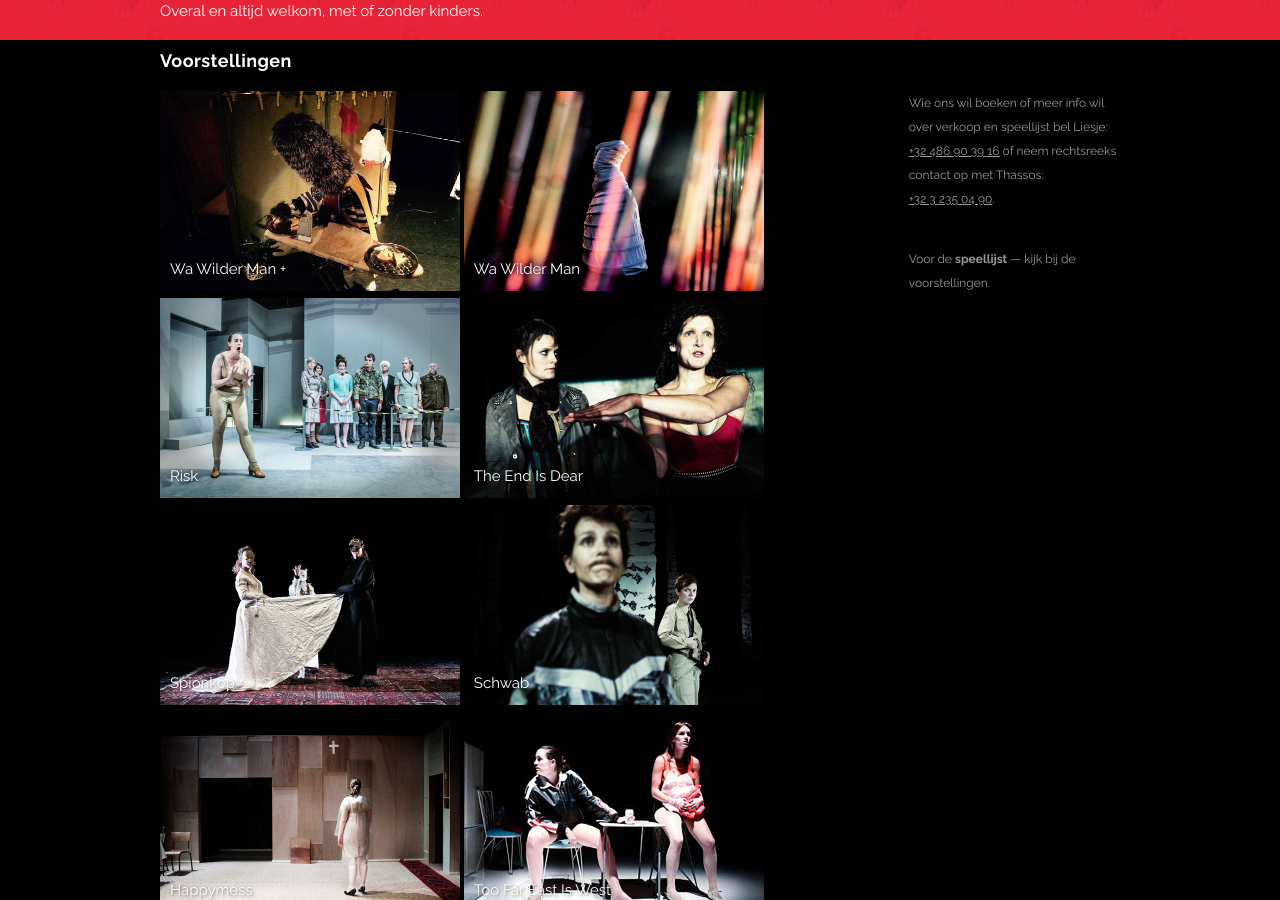
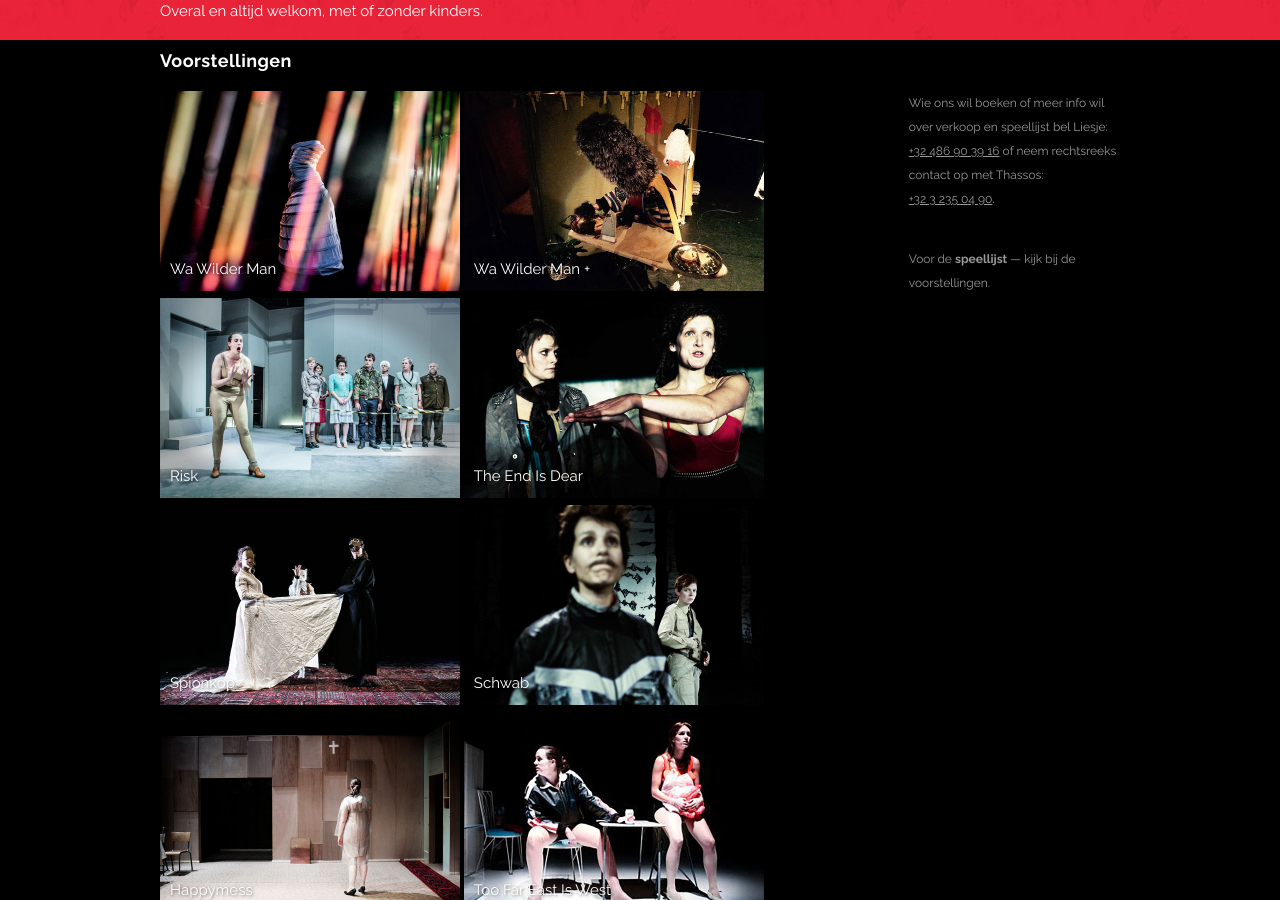
Before and after one commit to ciebarbarie/ciebarbarie, a Jekyll site: the page built from index.md, in a window 1280 px wide and 900 px high, scrolled down 1111 px. Built offline with Jekyll 4.4.1, drawn with Linux system fonts in a browser that asks for light colours; some web fonts are replaced.

```diff
--- a/index.md
+++ b/index.md
@@ -3,11 +3,11 @@ layout: homepage
 noheader: true
 performances:
   -
+    id: wa-wilder-man
+    title: Wa Wilder Man
+  -
     id: wa-wilder-man-plus
     title: Wa Wilder Man +
-  -
-    id: wa-wilder-man
-    title: Wa Wilder Man
   -
     id: risk
     title: Risk
```
